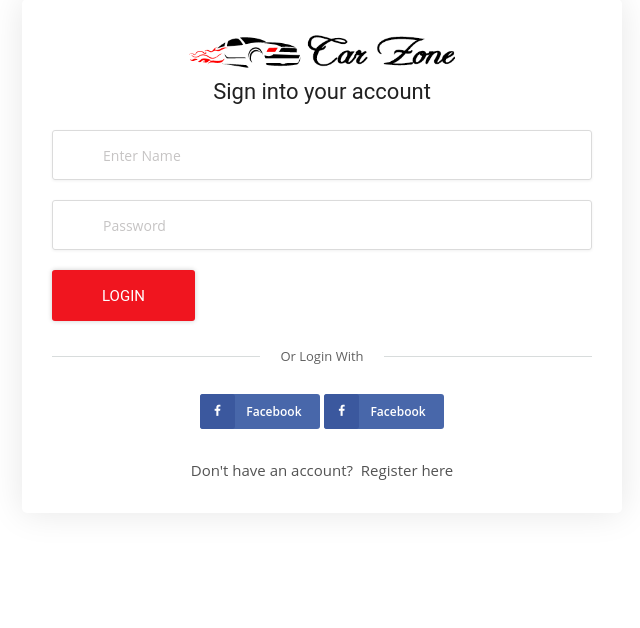
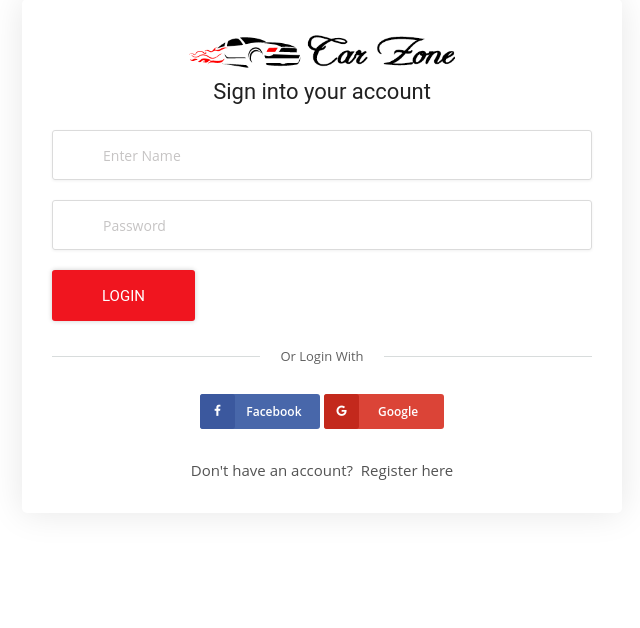
Before and after one commit to Abdellah0652/carezone-gitproject, a Django app: page /accounts/login in a window 1280 px wide. Shown: the part 504-1132 px from the top of the page, without its empty margins (318-958 px from the left). Run offline with Django 3.2, Linux system fonts and the light colour scheme; some libraries are stand-ins or nearby versions.

Commit message:
let set google login

```diff
--- a/templates/accounts/login.html
+++ b/templates/accounts/login.html
@@ -48,7 +48,7 @@
                         <div class="clearfix"></div>
                         <ul class="social-list">
                             <li><a href="{% provider_login_url 'facebook' method='js_sdk' %}" class="facebook-bg"><i class="fa fa-facebook facebook-i"></i><span>Facebook</span></a></li>
-                            <li><a href="{% provider_login_url 'google' method='js_sdk' %}" class="facebook-bg"><i class="fa fa-facebook facebook-i"></i><span>Facebook</span></a></li>
+                            <li><a href="{% provider_login_url 'google' %}" class="google-bg"><i class="fa fa-google google-i"></i><span>Google</span></a></li>
                         </ul>
                     </form>
                     <p>Don't have an account? <a href="{% url 'register'%}" class="thembo"> Register here</a></p>
```
